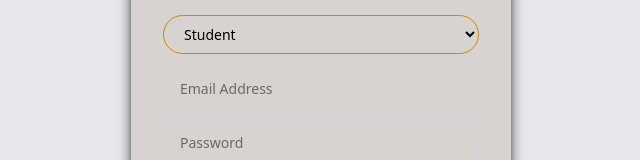
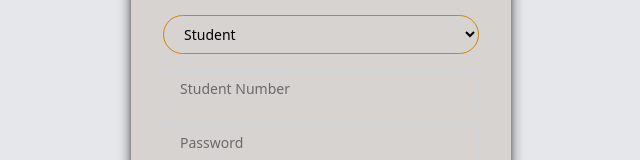
Before and after one commit to fRanklinscoT/skipq-demo, a React (Vite) app: page / in a window 1280 px wide. Shown: the part 344-504 px from the top of the page, without its empty margins (319-959 px from the left). Built offline with nearby package versions, Linux system fonts and the light colour scheme.

Commit message:
Initial dashboard setup with dynamic cards and login

```diff
--- a/src/components/login.jsx
+++ b/src/components/login.jsx
@@ -52,7 +52,7 @@ export default function Login() {
         <div className="mb-4">
           <input
             type="email"
-            placeholder="Email Address"
+            placeholder="Student Number"
             value={email}
             onChange={(e) => setEmail(e.target.value)}
             className="w-full px-4 py-2 border border-gray-300 rounded-md text-sm focus:outline-none focus:ring-2 focus:ring-yellow-500"
```
